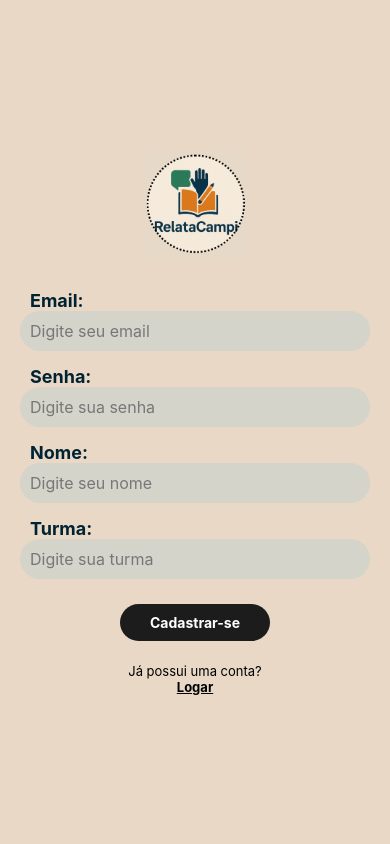
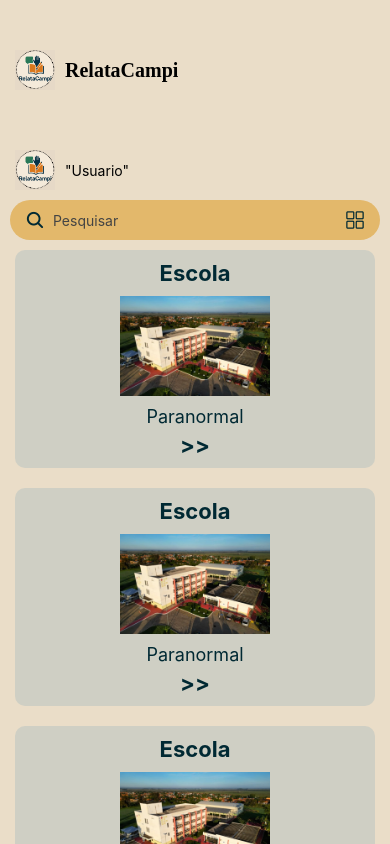
Before and after one commit to isaac-ca4sinho13/Relatacampi, a React Native app: screen /Home in a window 390 px wide. Shown: the top 844 px of the page. Built offline with nearby package versions, Linux system fonts and the light colour scheme.

Commit message:
tela de home. e ela aparece quando loga

```diff
--- a/App.js
+++ b/App.js
@@ -5,6 +5,7 @@ import { createStackNavigator } from '@react-navigation/stack';
 import Registroscreen from './screens/Registroscreen';
 import Loginscreen from './screens/Loginscreen';
 import Testescreen from './screens/Testescreen';
+import Homescreen from './screens/Homescreen';
 
 const Stack = createStackNavigator();
 
@@ -15,6 +16,7 @@ export default function App() {
         <Stack.Screen name="Registro" component={Registroscreen} />
         <Stack.Screen name="Login" component={Loginscreen} />
         <Stack.Screen name="Testescreen" component={Testescreen} />
+        <Stack.Screen name="Home"component={Homescreen}options={{ headerShown: false }}/>
       </Stack.Navigator>
     </NavigationContainer>
   );
--- /dev/null
+++ b/screens/Homescreen.js
@@ -0,0 +1,129 @@
+import React from 'react';
+import { View, Text, TextInput, Image, StyleSheet, ScrollView, TouchableOpacity } from 'react-native';
+import { Ionicons } from '@expo/vector-icons';
+
+export default function HomeScreen() {
+  return (
+    <View style={styles.container}>
+
+      <View style={styles.header}>
+        <Image source={require('../assets/RelataCampi.png')} style={styles.logo} />
+        <Text style={styles.title}>RelataCampi</Text>
+      </View>
+
+      <View style={styles.header}>
+        <Image source={require('../assets/RelataCampi.png')} style={styles.logo} />
+        <Text>"Usuario"</Text>
+      </View>
+
+
+      <View style={styles.searchBar}>
+        <Ionicons name="search" size={20} color="#002933" style={{ marginRight: 8 }} />
+        <TextInput placeholder="Pesquisar" placeholderTextColor="#444" style={styles.searchInput} />
+        <Ionicons name="grid-outline" size={20} color="#002933" style={{ marginLeft: 8 }} />
+      </View>
+
+
+      <ScrollView contentContainerStyle={styles.scrollContent}>
+        {Array.from({ length: 5 }).map((_, index) => (
+          <View key={index} style={styles.card}>
+            <Text style={styles.cardTitle}>Escola</Text>
+            <Image source={require('../assets/exemplo-de-noticia.png')} style={styles.cardImage} />
+            <Text style={styles.cardSubtitle}>Paranormal</Text>
+            <Text style={styles.seta}>&gt;&gt;</Text>
+          </View>
+        ))}
+      </ScrollView>
+
+      <View style={styles.navBar}>
+        <Ionicons name="home" size={26} color="#002933" />
+        <Ionicons name="chatbubble-outline" size={26} color="#002933" />
+        <Ionicons name="settings-outline" size={26} color="#002933" />
+      </View>
+    </View>
+  );
+}
+
+const styles = StyleSheet.create({
+  container: {
+    flex: 1,
+    backgroundColor: '#EADDC8',
+  },
+  header: {
+    flexDirection: 'row',
+    alignItems: 'center',
+    backgroundColor: '#EADDC8',
+    paddingHorizontal: 15,
+    paddingTop: 50,
+    paddingBottom: 10,
+  },
+  logo: {
+    width: 40,
+    height: 40,
+    marginRight: 10,
+  },
+  title: {
+    fontSize: 20,
+    fontWeight: 'bold',
+    fontFamily: 'serif',
+    color: '#000',
+  },
+  searchBar: {
+    backgroundColor: '#E3B86B',
+    flexDirection: 'row',
+    alignItems: 'center',
+    marginHorizontal: 10,
+    borderRadius: 25,
+    paddingHorizontal: 15,
+    height: 40,
+    marginBottom: 10,
+  },
+  searchInput: {
+    flex: 1,
+    color: '#000',
+  },
+  scrollContent: {
+    paddingHorizontal: 15,
+    paddingBottom: 80,
+  },
+  card: {
+    backgroundColor: '#CFCFC4',
+    borderRadius: 10,
+    marginBottom: 20,
+    padding: 10,
+    alignItems: 'center',
+  },
+  cardTitle: {
+    fontSize: 22,
+    color: '#002933',
+    fontWeight: 'bold',
+  },
+  cardImage: {
+    width: 150,
+    height: 100,
+    marginVertical: 10,
+    resizeMode: 'cover',
+  },
+  cardSubtitle: {
+    fontSize: 18,
+    color: '#002933',
+  },
+  seta: {
+    fontSize: 22,
+    fontWeight: 'bold',
+    color: '#002933',
+    marginTop: 5,
+  },
+  navBar: {
+    position: 'absolute',
+    bottom: 0,
+    height: 60,
+    width: '100%',
+    backgroundColor: '#EADDC8',
+    flexDirection: 'row',
+    justifyContent: 'space-around',
+    alignItems: 'center',
+    borderTopWidth: 1,
+    borderColor: '#aaa',
+  },
+});
--- a/screens/Loginscreen.js
+++ b/screens/Loginscreen.js
@@ -21,7 +21,7 @@ export default function LoginScreen({ navigation }) {
 
     try {
       const resposta = await fetch(
-        `http://192.168.1.180:3001/usuarios?email=${encodeURIComponent(email)}&senha=${encodeURIComponent(senha)}`
+        `http://localhost:3000/usuarios?email=${encodeURIComponent(email)}&senha=${encodeURIComponent(senha)}`
       );
 
       if (!resposta.ok) {
@@ -33,7 +33,7 @@ export default function LoginScreen({ navigation }) {
 
       if (usuarios.length > 0) {
         Alert.alert('Sucesso', 'Login realizado com sucesso!');
-        navigation.navigate('Testescreen');
+        navigation.navigate('Home ');
       } else {
         Alert.alert('Erro', 'Email ou senha inválidos.');
       }
--- a/screens/Registroscreen.js
+++ b/screens/Registroscreen.js
@@ -29,7 +29,7 @@ export default function RegisterScreen({ navigation }) {
 
     await AsyncStorage.setItem('Usuarios', JSON.stringify(Usuarios));
 
-    const Resposta = await fetch('http://127.0.0.1:3001/usuarios', {
+    const Resposta = await fetch('http://localhost:3000/usuarios', {
       method: 'POST',
       headers: {
         'Content-Type': 'application/json',
```
Also changed, not shown: assets/exemplo-de-noticia.png (added).
